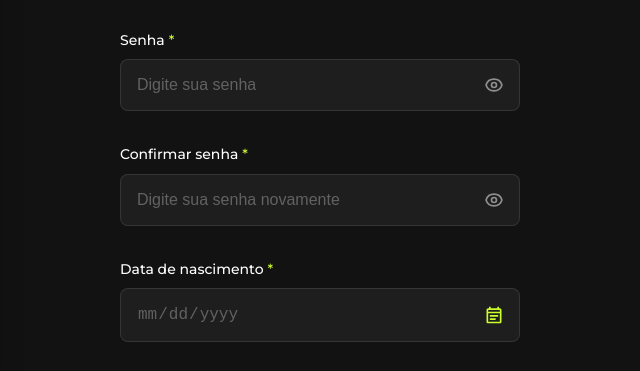
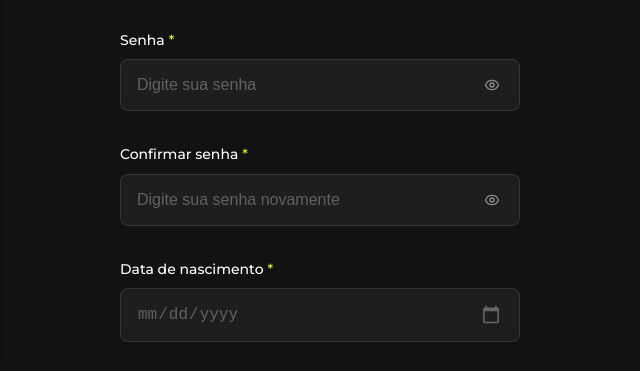
Before and after one commit to mendesmarcosv/iara-games, a plain HTML site: page cadastro.html in a window 1280 px wide. Shown: the part 387-758 px from the top of the page, 616-1256 px from the left. Drawn offline with Linux system fonts and the light colour scheme.

Commit message:
fix: ajustes no formulário de cadastro - correção do ícone do olho e seletor de data

```diff
--- a/cadastro.html
+++ b/cadastro.html
@@ -67,9 +67,6 @@
                         <label for="birthdate" class="cadastro-form-label">Data de nascimento</label>
                         <div class="cadastro-password-field">
                             <input type="date" id="birthdate" name="birthdate" class="cadastro-form-input" required>
-                            <svg xmlns="http://www.w3.org/2000/svg" width="20" height="20" viewBox="0 0 24 24" fill="#CCFE2C">
-                                <path d="M19 4h-1V2h-2v2H8V2H6v2H5c-1.11 0-1.99.9-1.99 2L3 20c0 1.1.89 2 2 2h14c1.1 0 2-.9 2-2V6c0-1.1-.9-2-2-2zm0 16H5V10h14v10zM5 8V6h14v2H5zm2 4h10v2H7v-2zm0 4h7v2H7v-2z"/>
-                            </svg>
                         </div>
                     </div>
 
--- a/styles.css
+++ b/styles.css
@@ -2466,6 +2466,7 @@ button:active {
 .cadastro-form-input {
     width: 100%;
     padding: 1rem;
+    padding-right: 3.5rem;
     background: rgba(255, 255, 255, 0.05);
     border: 1px solid rgba(255, 255, 255, 0.1);
     border-radius: 8px;
@@ -2487,8 +2488,10 @@ button:active {
 /* Estiliza o placeholder do input de data */
 .cadastro-form-input[type="date"] {
     color: rgba(255, 255, 255, 0.3);
-    padding-right: 3rem; /* Espaço para o ícone */
+    padding-right: 1rem;
     cursor: pointer;
+    position: relative;
+    z-index: 1;
 }
 
 .cadastro-form-input[type="date"]:not(:placeholder-shown) {
@@ -2496,23 +2499,16 @@ button:active {
 }
 
 .cadastro-form-input[type="date"]::-webkit-calendar-picker-indicator {
-    opacity: 0;
-    width: 2.5rem;
-    height: 100%;
-    position: absolute;
-    right: 0;
-    top: 0;
-    cursor: pointer;
-}
-
-/* Estilo para o ícone SVG do calendário */
-.cadastro-form-field svg {
+    opacity: 1;
+    width: 20px;
+    height: 20px;
     position: absolute;
     right: 1rem;
     top: 50%;
     transform: translateY(-50%);
-    pointer-events: none; /* Permite clicar através do ícone */
-    z-index: 1;
+    cursor: pointer;
+    z-index: 2;
+    filter: invert(0.5) brightness(0.8);
 }
 
 .cadastro-form-input[type="date"]::-webkit-datetime-edit {
@@ -2596,18 +2592,23 @@ button:active {
 
 .cadastro-password-field svg {
     position: absolute;
-    right: 1rem;
+    right: 12px;
     top: 50%;
     transform: translateY(-50%);
-    width: 20px;
-    height: 20px;
-    color: rgba(255, 255, 255, 0.5);
+    width: 32px;
+    height: 32px;
     cursor: pointer;
-    transition: color 0.3s ease;
+    z-index: 10;
+    color: var(--color-text-primary);
+    transition: all 0.3s ease;
+    padding: 8px;
+    pointer-events: auto;
+    border-radius: 50%;
 }
 
 .cadastro-password-field svg:hover {
-    color: var(--color-white);
+    background: rgba(255, 255, 255, 0.1);
+    transform: translateY(-50%) scale(1.1);
 }
 
 /* Remove os estilos antigos do botão */
```
Also changed, not shown: documentacao-acessibilidade.txt.
